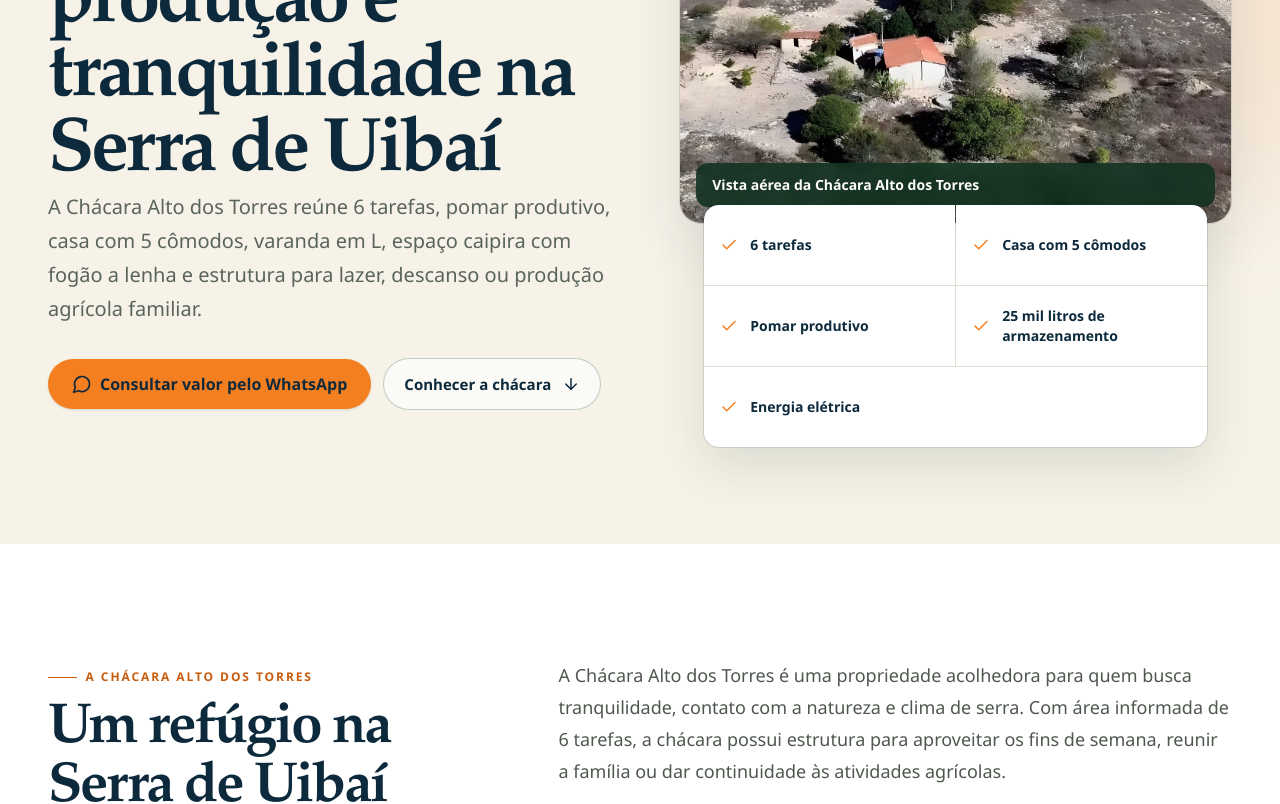
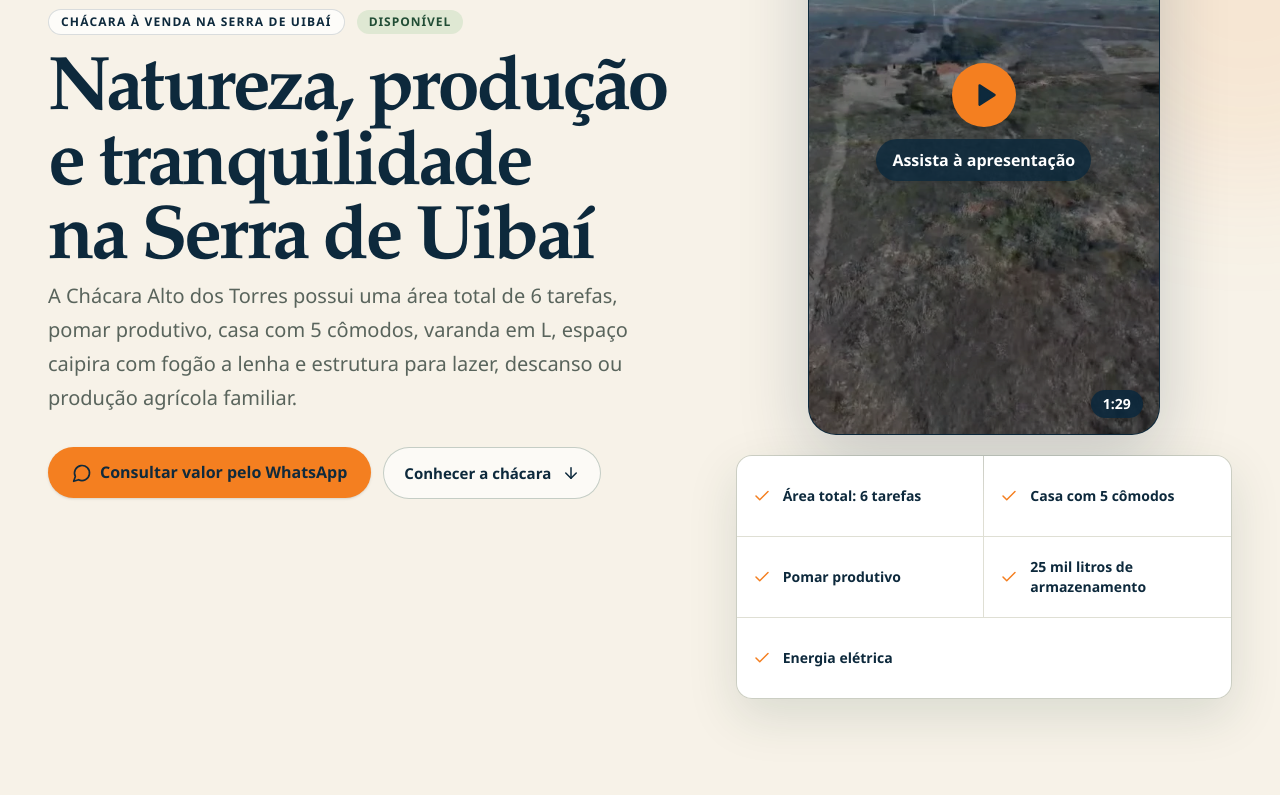
Before and after one commit to iLeviz25/chacara-alto-dos-torres, a Next.js app: page / in a window 1280 px wide. Shown: the part 320-1124 px from the top of the page. Built offline with nearby package versions, Linux system fonts and the light colour scheme.

Commit message:
Destaca video principal e esclarece area total

```diff
--- a/src/components/PropertyLandingPage.tsx
+++ b/src/components/PropertyLandingPage.tsx
@@ -33,7 +33,11 @@ export function PropertyLandingPage({
   const visiblePotential = content.productivePotential.items.some((item) => item.visible);
   const visibleInfrastructure = content.infrastructure.items.some((item) => item.visible);
   const visibleGallery = content.gallery.items.some((item) => item.visible);
-  const visibleVideos = content.videos.items.some((item) => item.visible);
+  const mainVideo =
+    content.videos.items.find((item) => item.visible && item.role === "main") ?? null;
+  const visibleVideos = content.videos.items.some(
+    (item) => item.visible && item.role === "short",
+  );
   const visibleFaq = content.faq.items.some((item) => item.visible);
   const visibleSectionIds = new Set<string>();
 
@@ -92,6 +96,7 @@ export function PropertyLandingPage({
       <main id="conteudo-principal">
         <HeroSection
           content={content.hero}
+          mainVideo={mainVideo}
           status={content.status}
           statusContent={statusContent}
           contactAction={contactButton(content.hero.primaryActionLabel)}
--- /dev/null
+++ b/src/components/PropertyVideoPlayer.tsx
@@ -0,0 +1,115 @@
+"use client";
+
+import { Play } from "lucide-react";
+import { useState } from "react";
+import { SiteImage } from "@/src/components/SiteImage";
+import type { PropertyVideo } from "@/src/content/property";
+import { getSafeVideoSource } from "@/src/lib/media";
+
+interface PropertyVideoPlayerProps {
+  video: PropertyVideo;
+  playLabel: string;
+  sizes: string;
+  className?: string;
+  describedBy?: string;
+  priority?: boolean;
+  loaded?: boolean;
+  onLoadRequest?: () => void;
+}
+
+export function PropertyVideoPlayer({
+  video,
+  playLabel,
+  sizes,
+  className = "",
+  describedBy,
+  priority = false,
+  loaded,
+  onLoadRequest,
+}: PropertyVideoPlayerProps) {
+  const [isInternallyLoaded, setIsInternallyLoaded] = useState(false);
+  const isLoaded = loaded ?? isInternallyLoaded;
+  const source = getSafeVideoSource(video.url, video.title);
+
+  const requestLoad = () => {
+    if (onLoadRequest) {
+      onLoadRequest();
+      return;
+    }
+
+    setIsInternallyLoaded(true);
+  };
+
+  if (!source) return null;
+
+  return (
+    <div
+      className={[
+        "relative overflow-hidden rounded-[1.75rem] bg-[#0d293c]",
+        video.format === "vertical" ? "aspect-[9/16]" : "aspect-video",
+        className,
+      ]
+        .filter(Boolean)
+        .join(" ")}
+      data-video-id={video.id}
+    >
+      {isLoaded ? (
+        source.provider === "mp4" ? (
+          <video
+            aria-describedby={describedBy}
+            aria-label={source.title}
+            autoFocus
+            className="absolute inset-0 size-full bg-black object-contain"
+            controls
+            playsInline
+            poster={video.coverImage?.src}
+            preload="none"
+            src={source.sourceUrl}
+          />
+        ) : (
+          <iframe
+            allow="clipboard-write; encrypted-media; gyroscope; picture-in-picture; web-share"
+            allowFullScreen
+            className="absolute inset-0 size-full border-0"
+            loading="lazy"
+            src={source.sourceUrl}
+            title={source.title}
+          />
+        )
+      ) : (
+        <button
+          aria-describedby={describedBy}
+          aria-label={`${playLabel}: ${video.title} (${video.duration})`}
+          className="group absolute inset-0 size-full text-white outline-none focus-visible:ring-4 focus-visible:ring-inset focus-visible:ring-[#ff9a4d]"
+          onClick={requestLoad}
+          type="button"
+        >
+          {video.coverImage ? (
+            <SiteImage
+              alt={video.coverImage.alt}
+              className={`${video.coverImage.fit === "contain" ? "object-contain" : "object-cover"} opacity-72 transition-transform duration-500 group-hover:scale-[1.02] motion-reduce:transition-none motion-reduce:group-hover:scale-100`}
+              fill
+              priority={priority}
+              sizes={sizes}
+              src={video.coverImage.src}
+            />
+          ) : (
+            <span className="absolute inset-0 bg-[radial-gradient(circle_at_72%_25%,#315f40_0%,#0d293c_56%,#081f30_100%)]" />
+          )}
+          <span className="absolute inset-0 bg-black/15" />
+          <span className="absolute right-4 bottom-4 rounded-full bg-[#0d293c]/90 px-3 py-1 text-sm font-extrabold shadow-lg">
+            {video.duration}
+          </span>
+          <span className="absolute inset-0 flex flex-col items-center justify-center gap-3 p-5 text-center">
+            <span className="grid size-16 place-items-center rounded-full bg-[#f47f20] text-[#0d293c] shadow-xl transition-transform group-hover:scale-105 motion-reduce:transition-none motion-reduce:group-hover:scale-100">
+              <Play aria-hidden="true" className="ml-1" fill="currentColor" size={26} />
+            </span>
+            <span className="rounded-full bg-[#0d293c]/84 px-4 py-2 font-bold shadow-lg">
+              {playLabel}
+            </span>
+          </span>
+        </button>
+      )}
+    </div>
+  );
+}
--- a/src/components/StaticSections.tsx
+++ b/src/components/StaticSections.tsx
@@ -32,9 +32,11 @@ import {
 import type {
   HighlightIcon,
   PropertyContent,
+  PropertyVideo,
   PropertyStatus,
   StatusContent,
 } from "@/src/content/property";
+import { PropertyVideoPlayer } from "@/src/components/PropertyVideoPlayer";
 import { SiteImage } from "@/src/components/SiteImage";
 
 const iconByName: Record<HighlightIcon, LucideIcon> = {
@@ -111,6 +113,7 @@ function PlaceholderBadge() {
 
 interface HeroSectionProps {
   content: PropertyContent["hero"];
+  mainVideo: PropertyVideo | null;
   status: PropertyStatus;
   statusContent: StatusContent;
   contactAction: ReactNode;
@@ -118,6 +121,7 @@ interface HeroSectionProps {
 
 export function HeroSection({
   content,
+  mainVideo,
   status,
   statusContent,
   contactAction,
@@ -128,7 +132,7 @@ export function HeroSection({
         className="pointer-events-none absolute -right-40 top-10 h-96 w-96 rounded-full bg-[#f47f20]/10 blur-3xl"
         aria-hidden="true"
       />
-      <div className="site-container relative grid items-center gap-10 lg:grid-cols-[1.02fr_0.98fr] lg:gap-14">
+      <div className="site-container relative grid items-center gap-10 lg:grid-cols-[minmax(0,1.12fr)_minmax(18rem,0.88fr)] lg:gap-14">
         <div>
           <div className="mb-5 flex flex-wrap items-center gap-3">
             <span className="inline-flex rounded-full border border-[#0d293c]/15 bg-white/75 px-3 py-1 text-xs font-extrabold tracking-[0.1em] text-[#0d293c] uppercase">
@@ -169,19 +173,28 @@ export function HeroSection({
           ) : null}
         </div>
 
-        <div>
-          <figure className="image-frame aspect-[4/3] bg-[#0d293c]">
+        <div className="flex flex-col items-center lg:justify-self-center">
+          {mainVideo ? (
+            <PropertyVideoPlayer
+              className="w-full max-w-[19rem] border border-[#0d293c]/10 shadow-[0_24px_70px_rgba(13,41,60,0.2)] sm:max-w-[21rem] lg:max-w-[22rem]"
+              playLabel={content.videoPlayLabel}
+              priority
+              sizes="(max-width: 639px) 304px, (max-width: 1023px) 336px, 352px"
+              video={mainVideo}
+            />
+          ) : (
+            <figure className="image-frame aspect-[4/3] w-full max-w-xl bg-[#0d293c]">
               <SiteImage
-              src={content.mainImage.src}
                 alt={content.mainImage.alt}
-              fill
-              priority
-              sizes="(max-width: 1023px) 100vw, 48vw"
                 className={
                   content.mainImage.fit === "contain"
                     ? "object-contain p-4 sm:p-7"
                     : "object-cover"
                 }
+                fill
+                priority
+                sizes="(max-width: 1023px) 100vw, 40vw"
+                src={content.mainImage.src}
               />
               {content.mainImage.caption ? (
                 <figcaption className="absolute inset-x-4 bottom-4 rounded-xl bg-[#10301f]/86 px-4 py-3 text-sm font-semibold text-white backdrop-blur-md">
@@ -189,9 +202,10 @@ export function HeroSection({
                 </figcaption>
               ) : null}
             </figure>
+          )}
 
           {content.quickFacts.length > 0 ? (
-            <ul className="relative z-10 mx-3 -mt-5 grid gap-px overflow-hidden rounded-2xl border border-[#173f2b]/10 bg-[#173f2b]/10 shadow-[0_18px_50px_rgba(23,63,43,0.13)] sm:grid-cols-2 lg:mx-6">
+            <ul className="relative z-10 mt-5 grid w-full max-w-[36rem] gap-px overflow-hidden rounded-2xl border border-[#173f2b]/10 bg-[#173f2b]/10 shadow-[0_18px_50px_rgba(23,63,43,0.13)] sm:grid-cols-2">
               {content.quickFacts.map((fact) => (
                 <li
                   key={fact}
@@ -597,18 +611,32 @@ export function LocationSection({ content }: LocationSectionProps) {
 
   return (
     <section id={content.id} className="section-space bg-white">
-      <div className="site-container grid gap-10 lg:grid-cols-[0.9fr_1.1fr] lg:gap-16">
-        <div>
+      <div className="site-container">
         <SectionHeading
           eyebrow={content.eyebrow}
           title={content.title}
           description={content.introduction}
         />
-          <p className="mt-6 flex max-w-2xl items-start gap-3 rounded-2xl border border-[#a96531]/18 bg-[#f5f1e8] p-5 text-sm leading-6 text-[#665b4f]">
+        <p className="mt-6 flex max-w-3xl items-start gap-3 rounded-2xl border border-[#a96531]/18 bg-[#f5f1e8] p-5 text-sm leading-6 text-[#665b4f]">
           <MapPinned aria-hidden="true" className="mt-0.5 shrink-0 text-[#a96531]" size={21} />
           {content.note}
         </p>
-        </div>
+
+        <div className="mt-10 grid items-stretch gap-7 lg:grid-cols-[1.12fr_0.88fr] lg:gap-10">
+          <figure className="image-frame aspect-[4/3] min-h-0 bg-[#0d293c]">
+            <SiteImage
+              alt={content.image.alt}
+              className={content.image.fit === "contain" ? "object-contain" : "object-cover"}
+              fill
+              sizes="(max-width: 1023px) 100vw, 56vw"
+              src={content.image.src}
+            />
+            {content.image.caption ? (
+              <figcaption className="absolute inset-x-4 bottom-4 rounded-xl bg-[#0d293c]/88 px-4 py-3 text-sm font-semibold text-white backdrop-blur-md">
+                {content.image.caption}
+              </figcaption>
+            ) : null}
+          </figure>
 
           <div className="relative overflow-hidden rounded-3xl bg-[#0d293c] p-7 text-white shadow-[0_24px_70px_rgba(13,41,60,0.18)] md:p-9">
             <div className="absolute -bottom-20 -right-16 size-64 rounded-full border-[45px] border-white/5" />
@@ -621,7 +649,7 @@ export function LocationSection({ content }: LocationSectionProps) {
               <p className="mt-6 font-serif text-3xl font-semibold">{content.title}</p>
             )}
             {fields.length > 0 ? (
-            <dl className="relative mt-7 grid gap-4 sm:grid-cols-2">
+              <dl className="relative mt-7 grid gap-4 sm:grid-cols-2 lg:grid-cols-1 xl:grid-cols-2">
                 {fields.map(([label, value]) => (
                   <div key={label} className="border-t border-white/15 pt-4">
                     <dt className="text-xs font-bold tracking-[0.08em] text-white/55 uppercase">
@@ -645,6 +673,7 @@ export function LocationSection({ content }: LocationSectionProps) {
                 {content.title}
               </a>
             ) : null}
+          </div>
         </div>
       </div>
     </section>
--- a/src/components/VideoSection.tsx
+++ b/src/components/VideoSection.tsx
@@ -1,153 +1,61 @@
 "use client";
 
-import { Play } from "lucide-react";
-import { useMemo, useState } from "react";
+import { useState } from "react";
 import type { PropertyContent } from "@/src/content/property";
 import { getSafeVideoSource } from "@/src/lib/media";
+import { PropertyVideoPlayer } from "@/src/components/PropertyVideoPlayer";
 import { SectionHeading } from "@/src/components/SectionHeading";
-import { SiteImage } from "@/src/components/SiteImage";
 
 interface VideoSectionProps {
   content: PropertyContent["videos"];
 }
 
 export function VideoSection({ content }: VideoSectionProps) {
-  const videos = useMemo(
-    () =>
-      content.items
-        .filter((item) => item.visible)
-        .map((item) => ({ ...item, source: getSafeVideoSource(item.url, item.title) }))
-        .filter((item) => item.source !== null)
-        .sort((first, second) => {
-          if (first.role !== second.role) return first.role === "main" ? -1 : 1;
-          return first.order - second.order;
-        }),
-    [content.items],
-  );
-  const [loadedId, setLoadedId] = useState<string | null>(null);
+  const [loadedVideoId, setLoadedVideoId] = useState<string | null>(null);
+  const videos = content.items
+    .filter((item) => item.visible && item.role === "short")
+    .filter((item) => getSafeVideoSource(item.url, item.title) !== null)
+    .sort((first, second) => first.order - second.order);
 
   if (videos.length === 0) return null;
 
-  const mainVideo = videos.find((video) => video.role === "main") ?? videos[0];
-  const shortVideos = videos.filter((video) => video.id !== mainVideo.id);
+  return (
+    <section id={content.id} className="section-space bg-[#f7f2e8]">
+      <div className="site-container">
+        <SectionHeading
+          description={<p>{content.description}</p>}
+          eyebrow={content.eyebrow}
+          title={content.title}
+        />
 
-  const renderVideo = (video: (typeof videos)[number], isMain: boolean) => {
-    const isLoaded = loadedId === video.id;
-    const isVertical = video.format === "vertical";
-    const mediaSizes = isMain
-      ? isVertical
-        ? "(max-width: 1023px) 100vw, 416px"
-        : "(max-width: 1023px) 100vw, 50vw"
-      : isVertical
-        ? "(max-width: 767px) 100vw, 384px"
-        : "(max-width: 767px) 100vw, 33vw";
+        <div className="mt-10 grid gap-5 md:grid-cols-3">
+          {videos.map((video) => {
             const descriptionId = `${video.id}-description`;
 
             return (
               <article
-        className={[
-          "overflow-hidden rounded-2xl border border-[#0d293c]/10 bg-white shadow-sm",
-          isMain ? "lg:grid lg:grid-cols-[minmax(20rem,26rem)_1fr] lg:items-center" : "",
-        ].filter(Boolean).join(" ")}
+                className="overflow-hidden rounded-2xl border border-[#0d293c]/10 bg-white shadow-sm"
                 key={video.id}
               >
-        <div
-          className={[
-            "relative overflow-hidden bg-[#0d293c]",
-            isVertical
-              ? `mx-auto aspect-[9/16] w-full ${isMain ? "max-w-[26rem]" : "max-w-sm"}`
-              : "aspect-video",
-          ].join(" ")}
-        >
-          {isLoaded && video.source ? (
-            video.source.provider === "mp4" ? (
-              <video
-                aria-describedby={descriptionId}
-                aria-label={video.source.title}
-                className="absolute inset-0 size-full bg-black object-contain"
-                controls
-                playsInline
-                poster={video.coverImage?.src}
-                preload="none"
-                src={video.source.sourceUrl}
+                <PropertyVideoPlayer
+                  className="mx-auto w-full max-w-sm rounded-none"
+                  describedBy={descriptionId}
+                  loaded={loadedVideoId === video.id}
+                  onLoadRequest={() => setLoadedVideoId(video.id)}
+                  playLabel={content.playLabel}
+                  sizes="(max-width: 767px) 100vw, 384px"
+                  video={video}
                 />
-            ) : (
-              <iframe
-                allow="clipboard-write; encrypted-media; gyroscope; picture-in-picture; web-share"
-                allowFullScreen
-                className="absolute inset-0 size-full border-0"
-                loading="lazy"
-                src={video.source.sourceUrl}
-                title={video.source.title}
-              />
-            )
-          ) : (
-            <button
-              aria-describedby={descriptionId}
-              aria-label={`${content.playLabel}: ${video.title} (${video.duration})`}
-              className="group absolute inset-0 size-full text-white outline-none focus-visible:ring-4 focus-visible:ring-inset focus-visible:ring-[#ff9a4d]"
-              onClick={() => setLoadedId(video.id)}
-              type="button"
-            >
-              {video.coverImage ? (
-                <SiteImage
-                  src={video.coverImage.src}
-                  alt={video.coverImage.alt}
-                  fill
-                  sizes={mediaSizes}
-                  className={`${video.coverImage.fit === "contain" ? "object-contain" : "object-cover"} opacity-70 transition-transform duration-500 group-hover:scale-[1.02]`}
-                />
-              ) : (
-                <span className="absolute inset-0 bg-[radial-gradient(circle_at_72%_25%,#315f40_0%,#0d293c_56%,#081f30_100%)]" />
-              )}
-              <span className="absolute inset-0 bg-black/15" />
-              <span className="absolute right-4 bottom-4 rounded-full bg-[#0d293c]/90 px-3 py-1 text-sm font-extrabold shadow-lg">
-                {video.duration}
-              </span>
-              <span className="absolute inset-0 flex flex-col items-center justify-center gap-3 p-6">
-                <span className="grid size-16 place-items-center rounded-full bg-[#f47f20] text-[#0d293c] shadow-xl transition-transform group-hover:scale-105">
-                  <Play aria-hidden="true" className="ml-1" size={26} fill="currentColor" />
-                </span>
-                <span className="rounded-full bg-[#0d293c]/80 px-4 py-2 font-bold shadow-lg">
-                  {content.playLabel}
-                </span>
-              </span>
-            </button>
-          )}
-        </div>
-        <div className={isMain ? "p-7 md:p-9 lg:p-10" : "p-6"}>
-          {isMain ? (
-            <p className="text-xs font-extrabold tracking-[0.14em] text-[#a96531] uppercase">
-              Vídeo principal
-            </p>
-          ) : null}
-          <h3 className={`${isMain ? "mt-3 text-2xl md:text-3xl" : "text-xl"} font-extrabold text-[#0d293c]`}>
-            {video.title}
-          </h3>
+                <div className="p-6">
+                  <h3 className="text-xl font-extrabold text-[#0d293c]">{video.title}</h3>
                   <p id={descriptionId} className="mt-3 leading-7 text-[#59645c]">
                     {video.description}
                   </p>
                 </div>
               </article>
             );
-  };
-
-  return (
-    <section id={content.id} className="section-space bg-[#f7f2e8]">
-      <div className="site-container">
-        <SectionHeading
-          eyebrow={content.eyebrow}
-          title={content.title}
-          description={<p>{content.description}</p>}
-        />
-
-        <div className="mt-10">{renderVideo(mainVideo, true)}</div>
-
-        {shortVideos.length > 0 ? (
-          <div className="mt-7 grid gap-5 md:grid-cols-3">
-            {shortVideos.map((video) => renderVideo(video, false))}
+          })}
         </div>
-        ) : null}
       </div>
     </section>
   );
--- a/src/content/property.ts
+++ b/src/content/property.ts
@@ -241,6 +241,7 @@ export interface PropertyContent {
     title: string;
     subtitle: string;
     mainImage: ContentImage;
+    videoPlayLabel: string;
     quickFacts: string[];
     primaryActionLabel: string;
     secondaryActionLabel: string;
@@ -337,6 +338,7 @@ export interface PropertyContent {
     eyebrow: string;
     title: string;
     introduction: string;
+    image: ContentImage;
     city: string | null;
     state: string | null;
     region: string | null;
@@ -431,7 +433,7 @@ export interface PropertyContent {
 }
 
 const seoDescription =
-  "Conheça a Chácara Alto dos Torres, na Serra de Uibaí: 6 tarefas, pomar produtivo, casa com 5 cômodos, varanda em L, espaço caipira, energia elétrica e duas cisternas com capacidade total de 25 mil litros de armazenamento.";
+  "Conheça a Chácara Alto dos Torres, na Serra de Uibaí: área total de 6 tarefas, pomar produtivo, casa com 5 cômodos, varanda em L, espaço caipira, energia elétrica e duas cisternas com capacidade total de 25 mil litros de armazenamento.";
 
 const brandLogo: ContentImage = {
   src: "/images/brand/logo-chacara-alto-dos-torres.png",
@@ -468,7 +470,7 @@ export const property: PropertyContent = {
   shortDescription:
     "Chácara produtiva com estrutura para descanso, lazer e agricultura familiar.",
   fullDescription:
-    "A Chácara Alto dos Torres é uma propriedade acolhedora na Serra de Uibaí, com 6 tarefas, casa de 5 cômodos, varanda em L, espaço caipira com fogão a lenha, pomar produtivo, cultivos, captação de água da chuva, duas cisternas e energia elétrica funcionando.",
+    "A Chácara Alto dos Torres é uma propriedade acolhedora na Serra de Uibaí, com área total de 6 tarefas, casa de 5 cômodos, varanda em L, espaço caipira com fogão a lenha, pomar produtivo, cultivos, captação de água da chuva, duas cisternas e energia elétrica funcionando.",
 
   brand: {
     logo: brandLogo,
@@ -547,7 +549,7 @@ export const property: PropertyContent = {
     eyebrow: "Chácara à venda na Serra de Uibaí",
     title: "Natureza, produção e tranquilidade na Serra de Uibaí",
     subtitle:
-      "A Chácara Alto dos Torres reúne 6 tarefas, pomar produtivo, casa com 5 cômodos, varanda em L, espaço caipira com fogão a lenha e estrutura para lazer, descanso ou produção agrícola familiar.",
+      "A Chácara Alto dos Torres possui uma área total de 6 tarefas, pomar produtivo, casa com 5 cômodos, varanda em L, espaço caipira com fogão a lenha e estrutura para lazer, descanso ou produção agrícola familiar.",
     mainImage: {
       src: "/images/property/real/vista-geral-01.webp",
       alt: "Vista aérea da Chácara Alto dos Torres com a casa, a vegetação e a estrada ao redor",
@@ -555,8 +557,9 @@ export const property: PropertyContent = {
       isPlaceholder: false,
       fit: "cover",
     },
+    videoPlayLabel: "Assista à apresentação",
     quickFacts: [
-      "6 tarefas",
+      "Área total: 6 tarefas",
       "Casa com 5 cômodos",
       "Pomar produtivo",
       "25 mil litros de armazenamento",
@@ -573,7 +576,7 @@ export const property: PropertyContent = {
     eyebrow: "A Chácara Alto dos Torres",
     title: "Um refúgio na Serra de Uibaí",
     paragraphs: [
-      "A Chácara Alto dos Torres é uma propriedade acolhedora para quem busca tranquilidade, contato com a natureza e clima de serra. Com área informada de 6 tarefas, a chácara possui estrutura para aproveitar os fins de semana, reunir a família ou dar continuidade às atividades agrícolas.",
+      "A Chácara Alto dos Torres é uma propriedade acolhedora para quem busca tranquilidade, contato com a natureza e clima de serra. A propriedade possui uma área total de 6 tarefas e estrutura para aproveitar os fins de semana, reunir a família ou dar continuidade às atividades agrícolas.",
       "O imóvel conta com casa de 5 cômodos, varanda em L, espaço caipira com fogão a lenha, energia elétrica, sistema de captação de água da chuva e um pomar com diversas culturas já implantadas.",
     ],
   },
@@ -581,8 +584,8 @@ export const property: PropertyContent = {
   highlights: {
     items: [
       {
-        title: "Área da propriedade",
-        description: "6 tarefas de área rural, com espaços cultivados e áreas para aproveitamento.",
+        title: "Área total da propriedade",
+        description: "A propriedade possui uma área total de 6 tarefas.",
         icon: "land-plot",
         visible: true,
       },
@@ -774,7 +777,7 @@ export const property: PropertyContent = {
 
   area: {
     total: {
-      label: "Área informada",
+      label: "Área total",
       value: "6",
       unit: "tarefas",
       showWhenUnknown: false,
@@ -1031,9 +1034,9 @@ export const property: PropertyContent = {
   videos: {
     id: "videos",
     eyebrow: "Vídeos",
-    title: "Conheça a Chácara Alto dos Torres em vídeo",
+    title: "Veja mais detalhes da chácara em vídeo",
     description:
-      "Assista à apresentação principal e a três registros curtos da propriedade, dos cultivos e da paisagem.",
+      "Confira outros registros da propriedade, dos cultivos e das paisagens da Chácara Alto dos Torres.",
     playLabel: "Reproduzir vídeo",
     items: [
       {
@@ -1183,6 +1186,13 @@ export const property: PropertyContent = {
     title: "Na Serra de Uibaí",
     introduction:
       "A Chácara Alto dos Torres está localizada a aproximadamente 7 km de Uibaí, em uma região marcada pela tranquilidade, pela natureza e pelo clima de serra.",
+    image: {
+      src: "/images/property/real/vista-geral-01.webp",
+      alt: "Vista aérea da Chácara Alto dos Torres e de seus arredores",
+      caption: "Vista aérea da Chácara Alto dos Torres e de seus arredores",
+      isPlaceholder: false,
+      fit: "cover",
+    },
     city: null,
     state: null,
     region: null,
@@ -1285,7 +1295,7 @@ export const property: PropertyContent = {
       {
         id: "tamanho-da-propriedade",
         question: "Qual é o tamanho da propriedade?",
-        answer: "A área informada é de 6 tarefas. A equivalência em hectares ou metros quadrados poderá ser adicionada após confirmação.",
+        answer: "A propriedade possui uma área total de 6 tarefas. Não há equivalência confirmada em hectares ou metros quadrados.",
         order: 1,
         visible: true,
       },
```
Also changed, not shown: 2 other files (tests, documents, lock files or other folders). Lines whose indentation alone changed are shown as unchanged.
